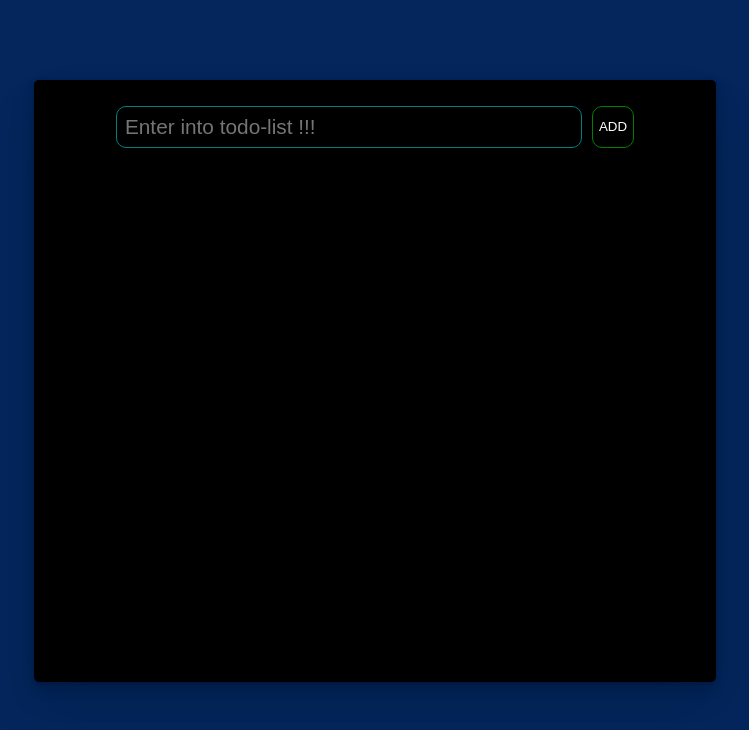
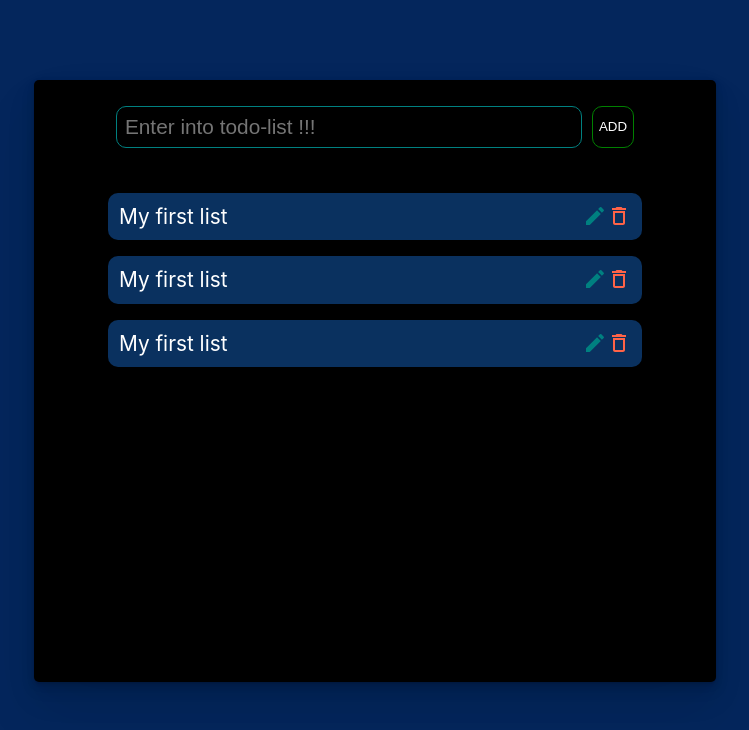
Before and after one commit to bishal5917/TODO_APP, a React (Create React App) app in the folder main/: page / in a window 1280 px wide. Shown: the top 730 px of the page, without its empty margins (265-1014 px from the left). Built offline with nearby package versions, Linux system fonts and the light colour scheme.

Commit message:
message component made

```diff
--- a/main/package.json
+++ b/main/package.json
@@ -3,6 +3,11 @@
   "version": "0.1.0",
   "private": true,
   "dependencies": {
+    "@emotion/react": "^11.7.0",
+    "@emotion/styled": "^11.6.0",
+    "@material-ui/icons": "^4.11.2",
+    "@mui/icons-material": "^5.2.1",
+    "@mui/material": "^5.2.3",
     "@testing-library/jest-dom": "^5.16.1",
     "@testing-library/react": "^11.2.7",
     "@testing-library/user-event": "^12.8.3",
--- a/main/src/Components/Home.css
+++ b/main/src/Components/Home.css
@@ -1,6 +1,8 @@
 .Container {
   display: flex;
-  justify-content: center;
+  flex-direction: column;
+  /* justify-content: center; */
+  align-items: center;
   height: 70vh;
   width: 50vw;
   margin: auto;
@@ -40,3 +42,26 @@
   color: white;
   font-family: Arial, Helvetica, sans-serif;
 }
+.lists {
+  margin-top: 1.5rem;
+}
+.listContainer {
+  display: flex;
+  margin-top: 1rem;
+  background-color: rgb(10, 49, 95);
+  width: 40vw;
+  padding: 0.7rem 0.7rem;
+  border-radius: 10px;
+}
+.message {
+  color: white;
+  font-size: 1.3rem;
+  flex: 6;
+}
+.iconsContainer {
+  display: flex;
+  flex: 0.5;
+}
+.icons{
+  cursor: pointer;
+}
--- a/main/src/Components/Home.js
+++ b/main/src/Components/Home.js
@@ -1,5 +1,7 @@
 import React from 'react'
 import './Home.css'
+import EditIcon from '@mui/icons-material/Edit';
+import DeleteOutlinedIcon from '@mui/icons-material/DeleteOutlined';
 
 export default function Home() {
 
@@ -12,6 +14,38 @@ export default function Home() {
                     <input className="btn" type="button" value="ADD" />
                 </div>
 
+                <div className="lists">
+                    <div className="listContainer">
+                        <div className="message">
+                            My first list
+                        </div>
+                        <div className="iconsContainer">
+                            <EditIcon className="icons" style={{ color: "teal" }} />
+                            <DeleteOutlinedIcon className="icons" style={{ color: "tomato" }} />
+                        </div>
+                    </div>
+
+                    <div className="listContainer">
+                        <div className="message">
+                            My first list
+                        </div>
+                        <div className="iconsContainer">
+                            <EditIcon className="icons" style={{ color: "teal" }} />
+                            <DeleteOutlinedIcon className="icons" style={{ color: "tomato" }} />
+                        </div>
+                    </div>
+
+                    <div className="listContainer">
+                        <div className="message">
+                            My first list
+                        </div>
+                        <div className="iconsContainer">
+                            <EditIcon className="icons" style={{ color: "teal" }} />
+                            <DeleteOutlinedIcon className="icons" style={{ color: "tomato" }} />
+                        </div>
+                    </div>
+                </div>
+
             </div>
         </>
     )
```
Also changed, not shown: 1 other file (tests, documents, lock files or other folders).
